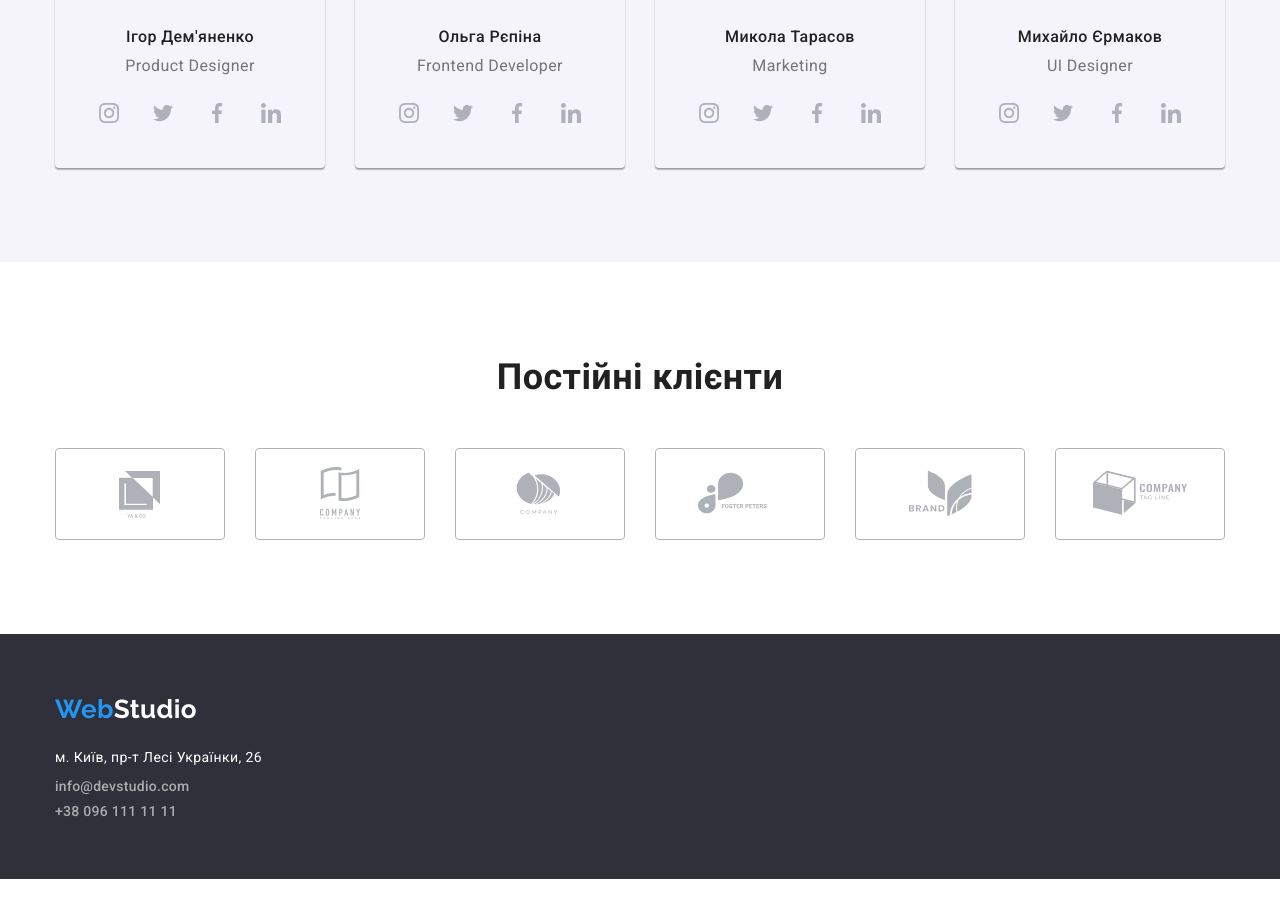
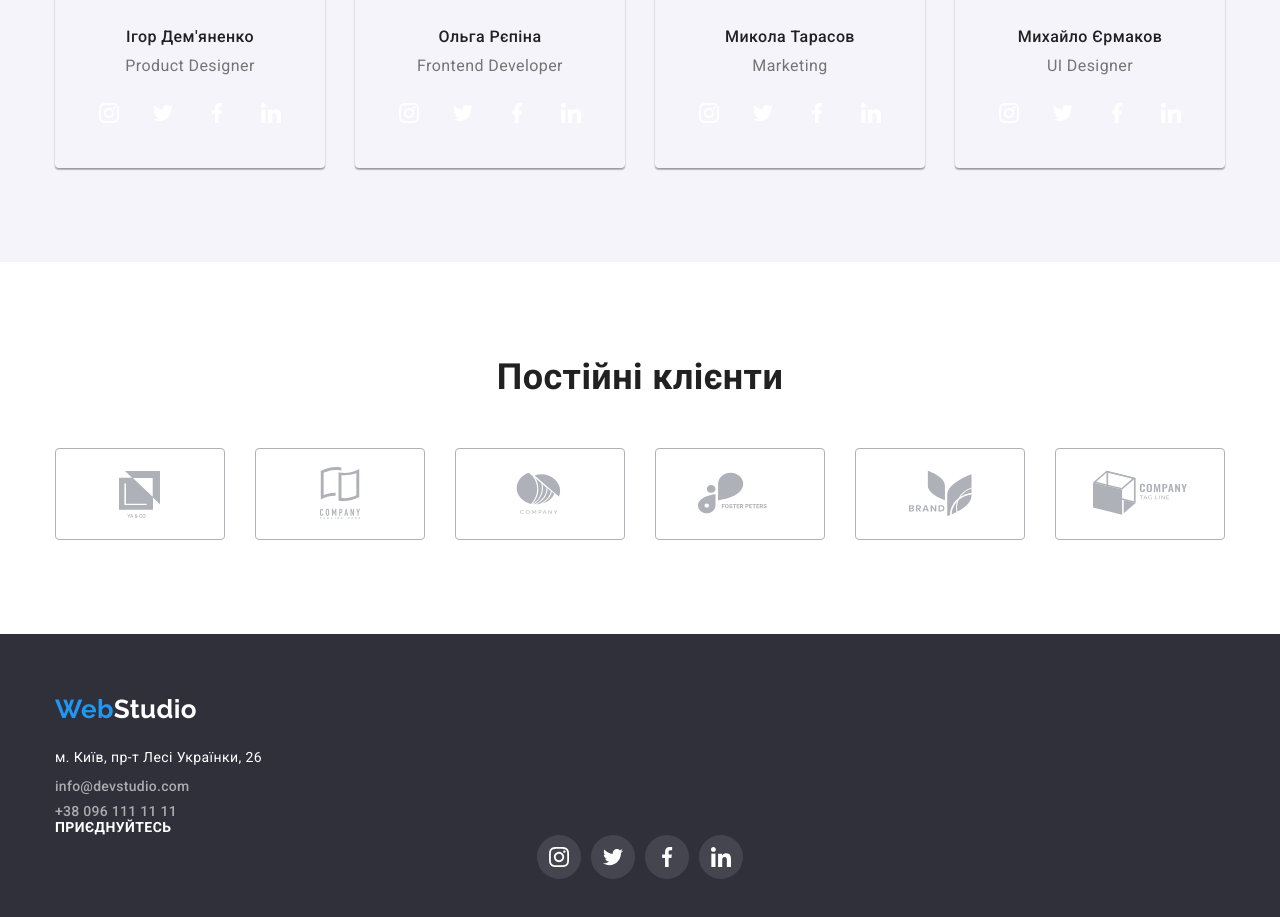
Before and after one commit to Anatolij-Goga/goit-markup-hw-04, a plain HTML site: page index.html in a window 1280 px wide. Shown: the part 2046-2963 px from the top of the page. Before the commit the page ends 2925 px from the top, so only its background shows below. Drawn offline with nearby package versions, Linux system fonts and the light colour scheme.

Commit message:
Все еще добавляю декоративные элементы

```diff
--- a/css/main.css
+++ b/css/main.css
@@ -384,7 +384,7 @@ img {
   justify-content: center;
 }
 
-.team-contacts .list::before {
+.team-contacts .link {
   display: inline-block;
   width: 44px;
   height: 44px;
@@ -392,22 +392,21 @@ img {
   background-repeat: no-repeat;
   background-position: center;
   background-size: auto;
-  box-shadow: none;
 }
 
-.icon-instagram::before {
+.icon-instagram {
   background-image: url(../images/team/instagram\ 1.svg);
 }
 
-.icon-twitter::before {
+.icon-twitter {
   background-image: url(../images/team/twitter\ 1.svg);
 }
 
-.icon-facebook::before {
+.icon-facebook {
   background-image: url(../images/team/facebook\ 1.svg);
 }
 
-.icon-linkedin::before {
+.icon-linkedin {
   background-image: url(../images/team/linkedin\ 1.svg);
 }
 
@@ -485,7 +484,7 @@ address {
   line-height: calc(24 / 14);
 }
 
-.footer-container .list:first-child {
+.footer-container .contacts .list:first-child {
   margin-bottom: 9px;
 }
 
@@ -496,6 +495,55 @@ address {
 
 .footer .link {
   color: rgba(255, 255, 255, 0.6);
+}
+
+.join-title {
+  font-family: inherit;
+  font-style: normal;
+  font-weight: 700;
+  font-size: 14px;
+  line-height: 16px;
+  letter-spacing: 0.03em;
+  text-transform: uppercase;
+  color: var(--light-white-color);
+}
+
+.join {
+  display: flex;
+  gap: 10px;
+  justify-content: center;
+}
+
+.join .link {
+  display: inline-block;
+  width: 44px;
+  height: 44px;
+  content: '';
+  background-color: rgba(255, 255, 255, 0.1);
+  border-radius: 50%;
+  background-repeat: no-repeat;
+  background-position: center;
+  background-size: auto;
+}
+
+.icon-instagram {
+  background-image: url(../images/footer/instagram\ 1.svg);
+}
+
+.icon-twitter {
+  background-image: url(../images/footer/twitter\ 1.svg);
+}
+
+.icon-facebook {
+  background-image: url(../images/footer/facebook\ 1.svg);
+}
+
+.icon-linkedin {
+  background-image: url(../images/footer/linkedin\ 1.svg);
+}
+
+.join .link:hover {
+  background-color: var(--accent-bg-color);
 }
 
 /* Portfolio */
--- a/index.html
+++ b/index.html
@@ -117,10 +117,14 @@
               <h3 class="team-title">Ігор Дем'яненко</h3>
               <p class="team-item" lang="en">Product Designer</p>
               <ul class="list team-contacts">
-                <li class="list icon-instagram"><a class="link" href=""></a></li>
-                <li class="list icon-twitter"><a class="link" href=""></a></li>
-                <li class="list icon-facebook"><a class="link" href=""></a></li>
-                <li class="list icon-linkedin"><a class="link" href=""></a></li>
+                <li class="list"><a class="link icon-instagram" href="" target="_blank" rel="noopener noreferrer"></a>
+                </li>
+                <li class="list"><a class="link icon-twitter" href="" target="_blank" rel="noopener noreferrer"></a>
+                </li>
+                <li class="list"><a class="link icon-facebook" href="" target="_blank" rel="noopener noreferrer"></a>
+                </li>
+                <li class="list"><a class="link icon-linkedin" href="" target="_blank" rel="noopener noreferrer"></a>
+                </li>
               </ul>
             </div>
           </li>
@@ -131,10 +135,14 @@
               <h3 class="team-title">Ольга Рєпіна</h3>
               <p class="team-item" lang="en">Frontend Developer</p>
               <ul class="list team-contacts">
-                <li class="list icon-instagram"><a class="link" href=""></a></li>
-                <li class="list icon-twitter"><a class="link" href=""></a></li>
-                <li class="list icon-facebook"><a class="link" href=""></a></li>
-                <li class="list icon-linkedin"><a class="link" href=""></a></li>
+                <li class="list"><a class="link icon-instagram" href="" target="_blank" rel="noopener noreferrer"></a>
+                </li>
+                <li class="list"><a class="link icon-twitter" href="" target="_blank" rel="noopener noreferrer"></a>
+                </li>
+                <li class="list"><a class="link icon-facebook" href="" target="_blank" rel="noopener noreferrer"></a>
+                </li>
+                <li class="list"><a class="link icon-linkedin" href="" target="_blank" rel="noopener noreferrer"></a>
+                </li>
               </ul>
             </div>
           </li>
@@ -144,10 +152,14 @@
               <h3 class="team-title">Микола Тарасов</h3>
               <p class="team-item" lang="en">Marketing</p>
               <ul class="list team-contacts">
-                <li class="list icon-instagram"><a class="link" href=""></a></li>
-                <li class="list icon-twitter"><a class="link" href=""></a></li>
-                <li class="list icon-facebook"><a class="link" href=""></a></li>
-                <li class="list icon-linkedin"><a class="link" href=""></a></li>
+                <li class="list"><a class="link icon-instagram" href="" target="_blank" rel="noopener noreferrer"></a>
+                </li>
+                <li class="list"><a class="link icon-twitter" href="" target="_blank" rel="noopener noreferrer"></a>
+                </li>
+                <li class="list"><a class="link icon-facebook" href="" target="_blank" rel="noopener noreferrer"></a>
+                </li>
+                <li class="list"><a class="link icon-linkedin" href="" target="_blank" rel="noopener noreferrer"></a>
+                </li>
               </ul>
             </div>
           </li>
@@ -157,10 +169,14 @@
               <h3 class="team-title">Михайло Єрмаков</h3>
               <p class="team-item" lang="en">UI Designer</p>
               <ul class="list team-contacts">
-                <li class="list icon-instagram"><a class="link" href=""></a></li>
-                <li class="list icon-twitter"><a class="link" href=""></a></li>
-                <li class="list icon-facebook"><a class="link" href=""></a></li>
-                <li class="list icon-linkedin"><a class="link" href=""></a></li>
+                <li class="list"><a class="link icon-instagram" href="" target="_blank" rel="noopener noreferrer"></a>
+                </li>
+                <li class="list"><a class="link icon-twitter" href="" target="_blank" rel="noopener noreferrer"></a>
+                </li>
+                <li class="list"><a class="link icon-facebook" href="" target="_blank" rel="noopener noreferrer"></a>
+                </li>
+                <li class="list"><a class="link icon-linkedin" href="" target="_blank" rel="noopener noreferrer"></a>
+                </li>
               </ul>
             </div>
           </li>
@@ -174,12 +190,12 @@
       <div class="container clients-container">
         <h2 class="section-title">Постійні клієнти</h2>
         <ul class="list clients">
-          <li class="list icon-clinet1"><a class="link" href=""></a></li>
-          <li class="list icon-clinet2"><a class="link" href=""></a></li>
-          <li class="list icon-clinet3"><a class="link" href=""></a></li>
-          <li class="list icon-clinet4"><a class="link" href=""></a></li>
-          <li class="list icon-clinet5"><a class="link" href=""></a></li>
-          <li class="list icon-clinet6"><a class="link" href=""></a></li>
+          <li class="list icon-clinet1"><a class="link" href="" target="_blank" rel="noopener noreferrer"></a></li>
+          <li class="list icon-clinet2"><a class="link" href="" target="_blank" rel="noopener noreferrer"></a></li>
+          <li class="list icon-clinet3"><a class="link" href="" target="_blank" rel="noopener noreferrer"></a></li>
+          <li class="list icon-clinet4"><a class="link" href="" target="_blank" rel="noopener noreferrer"></a></li>
+          <li class="list icon-clinet5"><a class="link" href="" target="_blank" rel="noopener noreferrer"></a></li>
+          <li class="list icon-clinet6"><a class="link" href="" target="_blank" rel="noopener noreferrer"></a></li>
         </ul>
       </div>
     </section>
@@ -197,6 +213,17 @@
           <li class="list"><a class="link" href="tel:+380961111111">+38 096 111 11 11</a></li>
         </ul>
       </address>
+      <h3 class="join-title">ПРИЄДНУЙТЕСЬ</h3>
+      <ul class="list join">
+        <li class="list"><a class="link icon-instagram" href="" target="_blank" rel="noopener noreferrer"></a>
+        </li>
+        <li class="list"><a class="link icon-twitter" href="" target="_blank" rel="noopener noreferrer"></a>
+        </li>
+        <li class="list"><a class="link icon-facebook" href="" target="_blank" rel="noopener noreferrer"></a>
+        </li>
+        <li class="list"><a class="link icon-linkedin" href="" target="_blank" rel="noopener noreferrer"></a>
+        </li>
+      </ul>
     </div>
   </footer>
 </body>
```
Also changed, not shown: images/footer/facebook 1.svg (added), images/footer/instagram 1.svg (added), images/footer/linkedin 1.svg (added), images/footer/twitter 1.svg (added).
